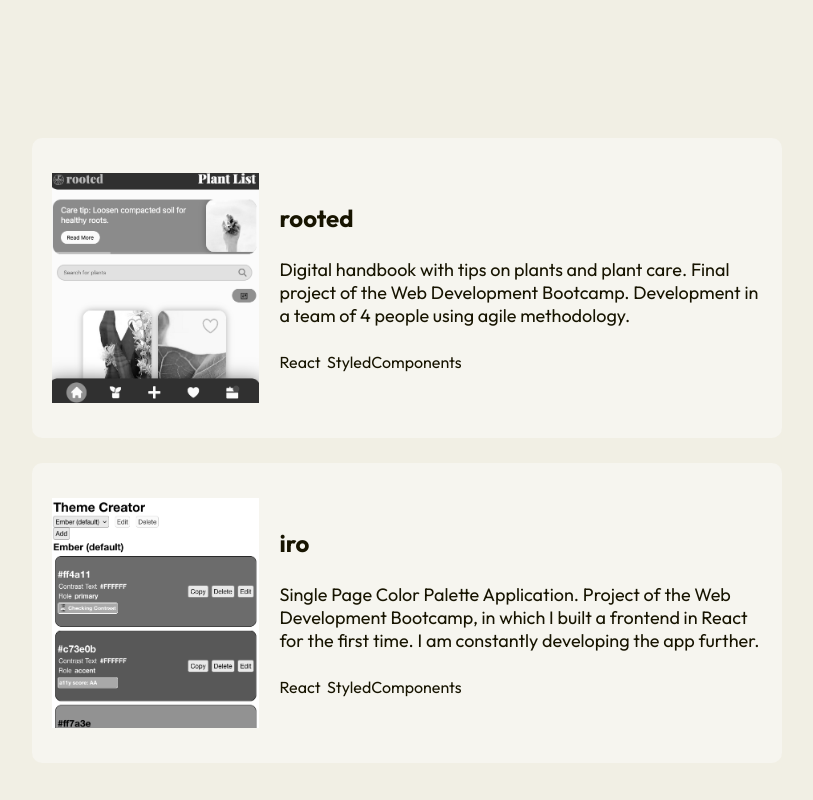
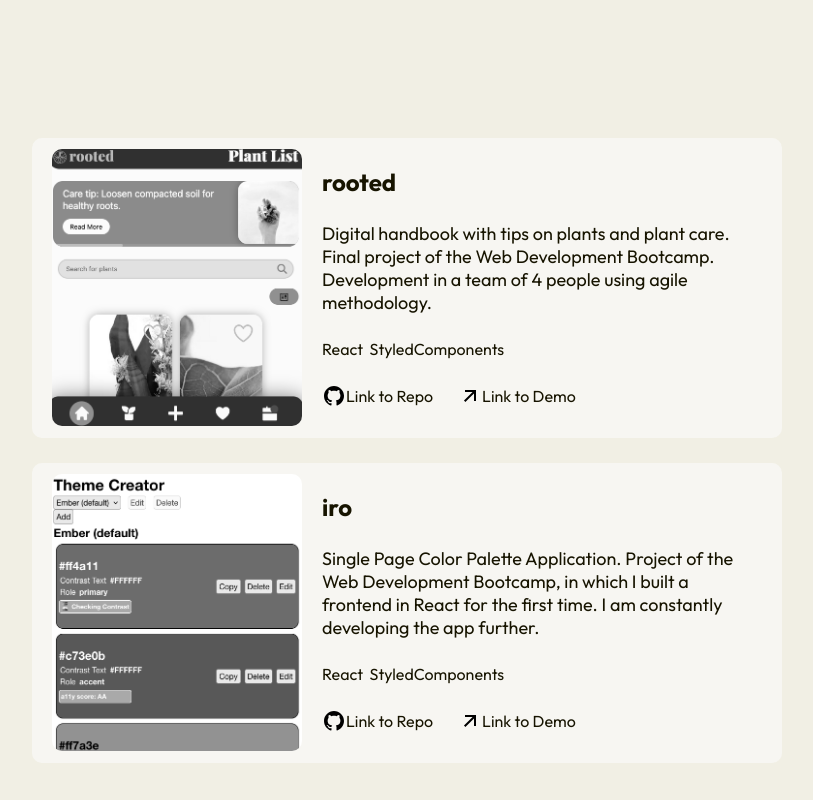
Before and after one commit to StephMode/personal-website, a React (Vite) app: page / in a window 1280 px wide. Shown: the part 2400-3200 px from the top of the page, without its empty margins (233-1046 px from the left). Built offline with nearby package versions, Linux system fonts and the light colour scheme.

Commit message:
feat: develop PorjektLink component, adjust parent and global styles, add icons

```diff
--- a/src/components/layout/ProjectTile.jsx
+++ b/src/components/layout/ProjectTile.jsx
@@ -1,14 +1,19 @@
 import styled from "styled-components";
+import ProjektLinks from "../ui/ProjektLinks";
 
 export default function ProjectTile({
   projectTitle,
   projectDescription,
   projectTechnologies,
   projectImage,
+  projectRepoLink,
+  projectDemoLink,
 }) {
   return (
     <StyledProjectCard>
-      <StyledImage src={projectImage} alt="img" />
+      <StyledImageLink href={projectDemoLink}>
+        <StyledImage src={projectImage} alt="img" />
+      </StyledImageLink>
       <StyledProjectCardWrapperInside>
         <h2>{projectTitle}</h2>
         <StyledParagraph>{projectDescription}</StyledParagraph>
@@ -17,6 +22,10 @@ export default function ProjectTile({
             return <li>{tech}</li>;
           })}
         </ul>
+        <ProjektLinks
+          projectRepoLink={projectRepoLink}
+          projectDemoLink={projectDemoLink}
+        />
       </StyledProjectCardWrapperInside>
     </StyledProjectCard>
   );
@@ -29,7 +38,7 @@ const StyledProjectCard = styled.div`
   width: 100%;
   height: 300px;
   padding: var(--padding-s);
-  background-color: rgba(251, 251, 251, 45%);
+  background-color: rgba(251, 251, 251, 65%);
   border-radius: 10px;
   transition: all 0.3s linear 0.1s;
   &:hover {
@@ -37,7 +46,7 @@ const StyledProjectCard = styled.div`
   }
   @media screen and (max-width: 840px) {
     flex-direction: column;
-    height: 500px;
+    height: 520px;
     padding: var(--padding-xs);
     align-items: flex-start;
     &:hover {
@@ -63,15 +72,22 @@ const StyledParagraph = styled.p`
   font-size: var(--fontSize-paragraph);
 `;
 
+const StyledImageLink = styled.a`
+  display: inline-block;
+  line-height: 0;
+  padding: var(--padding-s);
+  @media screen and (max-width: 840px) {
+    padding: var(--padding-xs);
+  }
+`;
+
 const StyledImage = styled.img`
+  display: block;
   width: 250px;
-  height: 250px;
-  padding: var(--padding-s);
+  border-radius: 10px;
+
   filter: grayscale(1);
   &:hover {
     filter: grayscale(0);
   }
-  @media screen and (max-width: 840px) {
-    padding: var(--padding-xs);
-  }
 `;
--- a/src/components/pages/ProjectsPage.jsx
+++ b/src/components/pages/ProjectsPage.jsx
@@ -8,6 +8,8 @@ const projects = [
       "Digital handbook with tips on plants and plant care. Final project of the Web Development Bootcamp. Development in a team of 4 people using agile methodology.",
     technologies: ["React", "StyledComponents"],
     imageURL: "/images/project-showcase-rooted.png",
+    repoLinkURL: "https://github.com/StephMode/plant-pal",
+    demoLinkURL: "https://rooted-capstone.vercel.app/",
   },
   {
     title: "iro",
@@ -15,6 +17,8 @@ const projects = [
       "Single Page Color Palette Application. Project of the Web Development Bootcamp, in which I built a frontend in React for the first time. I am constantly developing the app further. ",
     technologies: ["React", "StyledComponents"],
     imageURL: "/images/project-showcase-iro.png",
+    repoLinkURL: "https://github.com/StephMode/iro",
+    demoLinkURL: "https://iro-app.vercel.app/",
   },
 ];
 
@@ -28,6 +32,8 @@ export default function ProjectsPage() {
             projectDescription={project.description}
             projectTechnologies={project.technologies}
             projectImage={project.imageURL}
+            projectRepoLink={project.repoLinkURL}
+            projectDemoLink={project.demoLinkURL}
           />
         );
       })}
--- a/src/components/ui/Navlink.jsx
+++ b/src/components/ui/Navlink.jsx
@@ -6,8 +6,6 @@ export default function Navlink({ linkText, linkId }) {
 
 const StyledLink = styled.a`
   font-size: var(--fontSize-navBar);
-  text-decoration: none;
-  color: var(--text-color-primary);
   padding: var(--padding-xs);
   width: 200px;
   transition: all 0.3s linear 0.1s;
--- /dev/null
+++ b/src/components/ui/ProjektLinks.jsx
@@ -0,0 +1,37 @@
+import styled from "styled-components";
+import githubIcon from "/src/assets/github.svg";
+import arrowIcon from "/src/assets/arrow-right-up-line.svg";
+
+export default function ProjektLinks({ projectRepoLink, projectDemoLink }) {
+  return (
+    <StyledLinkWrapper>
+      <StyledLink href={projectRepoLink}>
+        <StyledIcon src={githubIcon} />
+        Link to Repo
+      </StyledLink>
+      <StyledLink href={projectDemoLink}>
+        <StyledIcon src={arrowIcon} />
+        Link to Demo
+      </StyledLink>
+    </StyledLinkWrapper>
+  );
+}
+
+const StyledLinkWrapper = styled.div`
+  display: flex;
+  gap: 25px;
+`;
+
+const StyledLink = styled.a`
+  display: flex;
+  justify-content: center;
+  align-items: center;
+  transition: all 0.15s ease-in-out 0.2s;
+  &:hover {
+    transform: translate(0px, -5px);
+  }
+`;
+
+const StyledIcon = styled.img`
+  width: 24px;
+`;
--- a/styles.js
+++ b/styles.js
@@ -69,4 +69,10 @@ body {
 h1, h2, h3, h4 {
   margin: 0;
 }
+
+a {
+  text-decoration: none;
+  color: var(--text-color-primary);
+}
+
 `;
```
Also changed, not shown: src/assets/arrow-right-up-line.svg (added).
